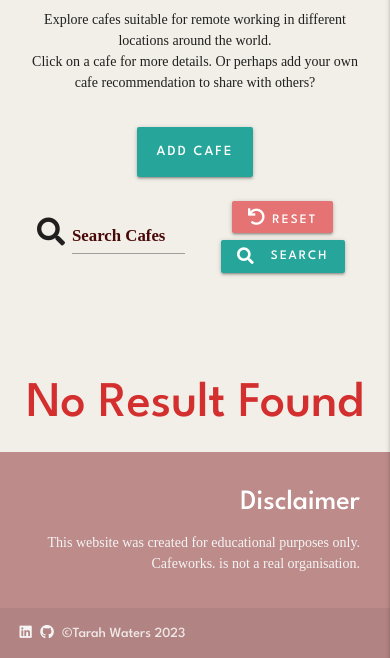
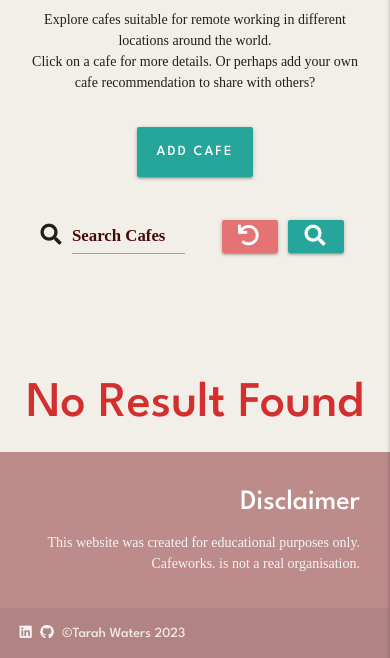
Before and after one commit to tarahwaters/milestone-project3, a Flask app: template templates/cafes.html in a window 390 px wide. Shown: the part 202-860 px from the top of the page. Run offline with Flask 3, Linux system fonts and the light colour scheme; the template is opened without the code that fills it, so the values that code supplies are empty; some libraries are stand-ins or nearby versions.

Commit message:
Update styling and media query for search and reset btns

```diff
--- a/static/css/style.css
+++ b/static/css/style.css
@@ -125,6 +125,16 @@ nav ul a {
     font-weight: 500;
 }
 
+.search-btn {
+    width: 10rem;
+    font-size: 1rem;
+    text-align:center
+}
+
+.fa-search::before,
+.fa-undo:before {
+    font-size: 1.5rem;
+}
 .card .card-content {
     padding: 10px 24px 24px 10px;
     border-radius: 0 0 2px 2px;
@@ -167,3 +177,13 @@ nav ul a {
 .select-wrapper+label {
     top: -32px;
 }
+
+@media only screen and (max-width: 600px) {
+
+    .search-btn {
+        width: 4rem;
+        font-size: 0rem;
+        text-align:center
+    }
+
+    }
--- a/templates/cafes.html
+++ b/templates/cafes.html
@@ -12,6 +12,7 @@
         <div class="row">
             <a href="{{ url_for('add_cafe') }}" class="btn-large">ADD CAFE</a>
         </div>
+        <!-- Search Cafes -->
         <div class="row">
             <form action="{{ url_for('search') }}" method="POST" class="col s12">
                 <div class="row valign-wrapper center-align">
@@ -21,10 +22,10 @@
                         <label for="query">Search Cafes</label>
                     </div>
                     <div class="col s12 m4">
-                        <a href="{{ url_for('get_cafes') }}" class="btn-small red lighten-2">
+                        <a href="{{ url_for('get_cafes') }}" class="btn-small search-btn red lighten-2">
                             <i class="fas fa-undo"></i> Reset</a>
-                        <button type="submit" class="btn-small">
-                            <i class="fas fa-search left"></i>Search
+                        <button type="submit" class="btn-small search-btn">
+                            <i class="fas fa-search"></i> Search
                         </button>
                     </div>
                 </div>
```
